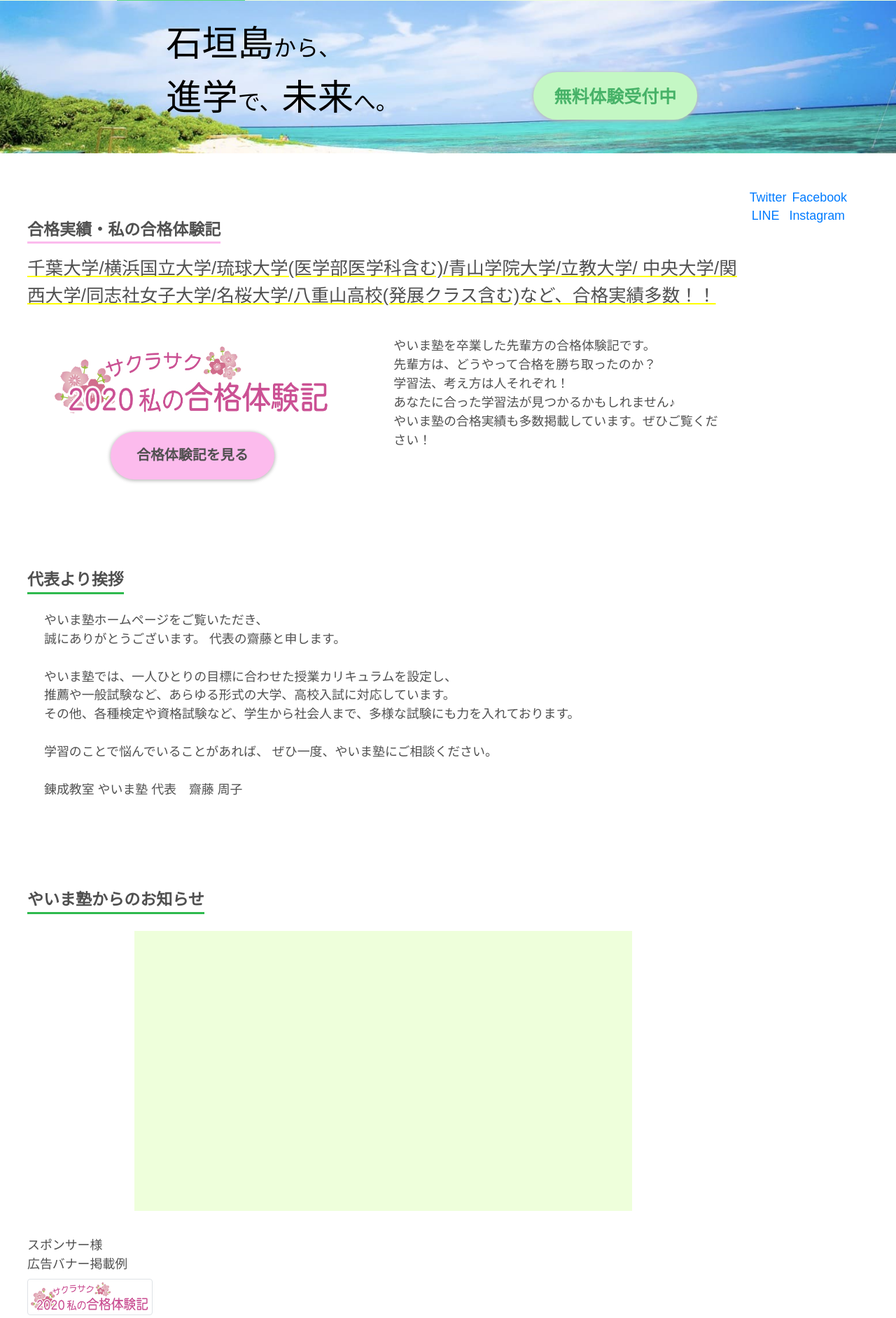
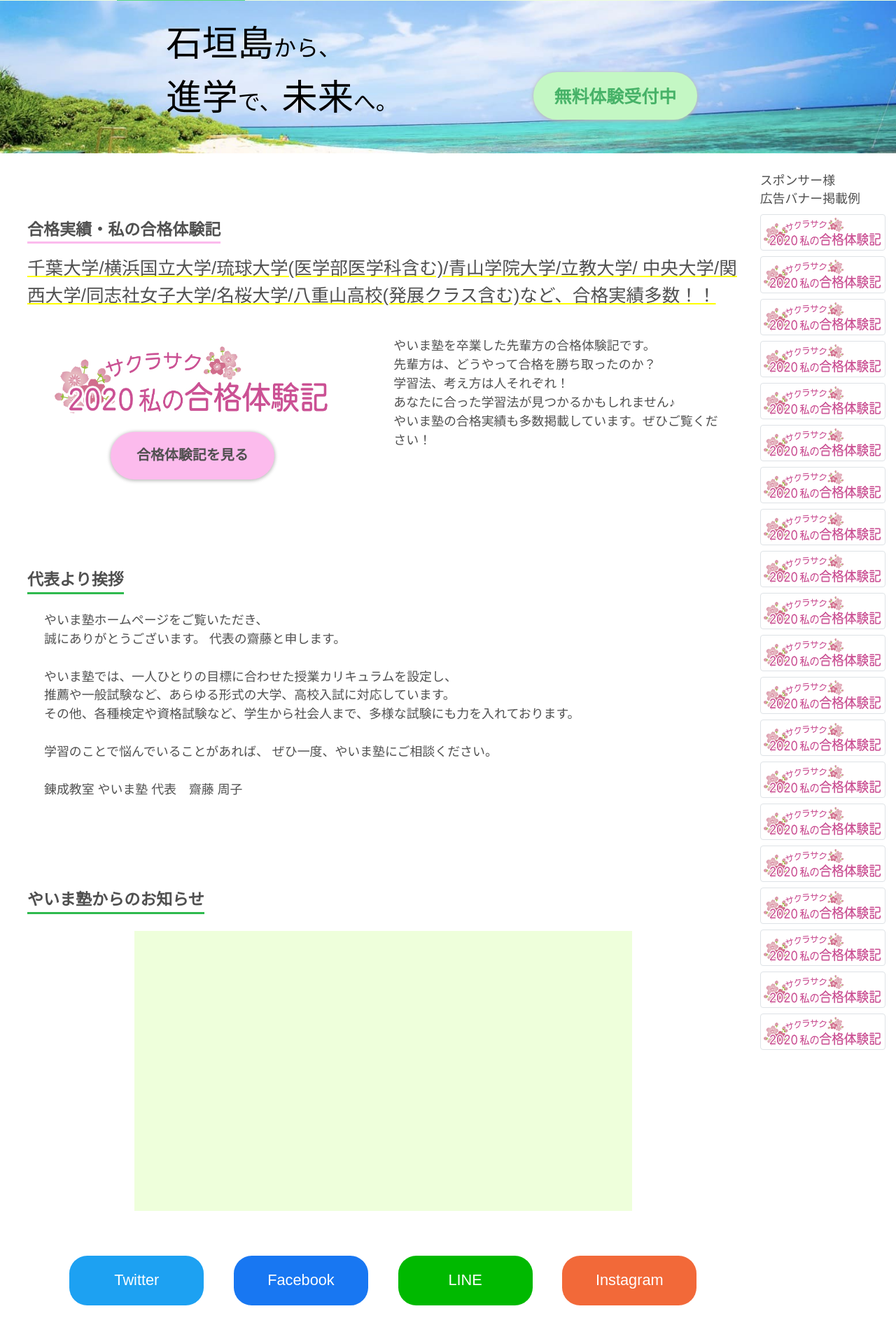
Before and after one commit to Toyoshima4310/yaima-homepage, a PHP site: page /index.php in a window 1280 px wide. Shown: the part 128-2011 px from the top of the page at 70% size. Run offline with PHP 8.4, Linux system fonts and the light colour scheme; data that the repository does not hold is empty.

Commit message:
snsリンク本番環境実装

```diff
--- a/css/stylesheet.css
+++ b/css/stylesheet.css
@@ -549,6 +549,61 @@
         margin-top:8vw;
     }
 
+    .sns {
+        font-size:1.7vw;
+        margin-top:5vw;
+        width:70vw;
+        margin-left:auto;
+        margin-right:auto;
+    }
+
+    .sns a {
+        color:white;
+        text-decoration: none;
+        display:block;
+        padding:1.5vw;
+    }
+
+    .twitter {
+        background-color: #1DA1F2;
+        border-radius:2vw;
+        width:15vw;
+    }
+    .twitter:hover {
+        opacity:0.8;
+    }
+
+    /* .twitter img {
+        width:6vw;
+    } */
+
+    .facebook {
+        background-color: #1877f2;
+        border-radius:2vw;
+        width:15vw;
+    }
+    .facebook:hover {
+        opacity:0.8;
+    }
+
+    .instagram {
+        background-color:#F26939;
+        border-radius:2vw;
+        width:15vw;
+    }
+    .instagram:hover {
+        opacity:0.8;
+    }
+
+    .snsline {
+        background-color: #00B900;
+        width:15vw;
+        border-radius:2vw;
+    }
+    .snsline:hover {
+        opacity:0.8;
+    }
+
     .headmenu {
         background-color:#EEFFDB;
         position:relative;
--- a/header.php
+++ b/header.php
@@ -1,7 +1,13 @@
 <!doctype html>
-<html lang="ja">
+<html lang="ja" prefix="og: http://ogp.me/ns#">
   <head>
     <!-- Required meta tags -->
+    <meta property="og:title" content="錬成教室 やいま塾">
+    <meta property="og:type" content="website">
+    <meta property="og:description" content="石垣島にある学習塾、錬成教室やいま塾のホームページです。大学受験、高校受験はもちろん、各種検定の取得もサポートします。">
+    <meta property="og:url" content="https://www.xn--n8j5fqa2502b.com/">
+    <!-- <meta property="og:site_name" content="サイトのタイトル"> -->
+    <meta property="og:image" content="./images/topimg.jpg">
     <meta charset="utf-8">
     <meta name="description" content="石垣島にある学習塾、錬成教室やいま塾のホームページです。大学受験、高校受験はもちろん、各種検定の取得もサポートします。">
     <meta name="keywords" content="石垣島,塾,やいま塾,受験">
--- a/index.php
+++ b/index.php
@@ -92,11 +92,14 @@
               <?php endwhile; ?>
             </div>
           </div> <!--お知らせここまで -->
-
+            <div class="mx-auto">
+              <?php include('snslink.php') ?>
+            </div>
           </div> <!--pcwidthind-->
         </div>
 
-        <?php include('snslink.php') ?>
+
+
 
         <!-- pcバナー表示 -->
         <div class="col-md-2 d-none d-md-block">
--- a/snslink.php
+++ b/snslink.php
@@ -1,12 +1,12 @@
-<div class="mt-4">
+<div class="mt-5 d-md-none">
     <div class="sns list-inline d-flex justify-content-around">
       <div class="twitter list-inline-item text-center">
         <!-- <img src="./images/TwitterLogo.png" alt="twitterロゴ"> -->
-        <a href="https://www.やいま塾.com">Twitter</a>
+        <a href="https://twitter.com/yaimajuku">Twitter</a>
       </div>
       <div class="facebook list-inline-item text-center">
         <!-- <img src="./images/FacebookLogo.png" alt="facebookロゴ"> -->
-        <a href="https://www.やいま塾.com">Facebook</a>
+        <a href="https://www.facebook.com/yaima.juku.prepschool">Facebook</a>
       </div>
     </div>
     <div class="sns list-inline d-flex justify-content-around">
@@ -16,7 +16,28 @@
       </div>
       <div class="instagram list-inline-item text-center">
         <!-- <span><img src="" alt="insragramロゴ" class="img-fluid"></span> -->
-        <a href="https://www.やいま塾.com">Instagram</a>
+        <a href="https://instagram.com/yaimajuku7660?igshid=1vshevkp4ach7">Instagram</a>
       </div>
     </div>
   </div>
+
+  <div class="d-none d-md-block">
+    <div class="sns list-inline d-flex justify-content-between">
+      <div class="twitter list-inline-item text-center">
+        <!-- <img src="./images/TwitterLogo.png" alt="twitterロゴ"> -->
+        <a href="https://twitter.com/yaimajuku">Twitter</a>
+      </div>
+      <div class="facebook list-inline-item text-center">
+        <!-- <img src="./images/FacebookLogo.png" alt="facebookロゴ"> -->
+        <a href="https://www.facebook.com/yaima.juku.prepschool">Facebook</a>
+      </div>
+      <div class="snsline list-inline-item text-center">
+        <!-- <span><img src="./images/" alt="lineロゴ"></span> -->
+        <a href="https://www.やいま塾.com">LINE</a>
+      </div>
+      <div class="instagram list-inline-item text-center">
+        <!-- <span><img src="" alt="insragramロゴ" class="img-fluid"></span> -->
+        <a href="https://instagram.com/yaimajuku7660?igshid=1vshevkp4ach7">Instagram</a>
+      </div>
+    </div>
+  </div>
```
Also changed, not shown: images/topimg.jpeg (added).
